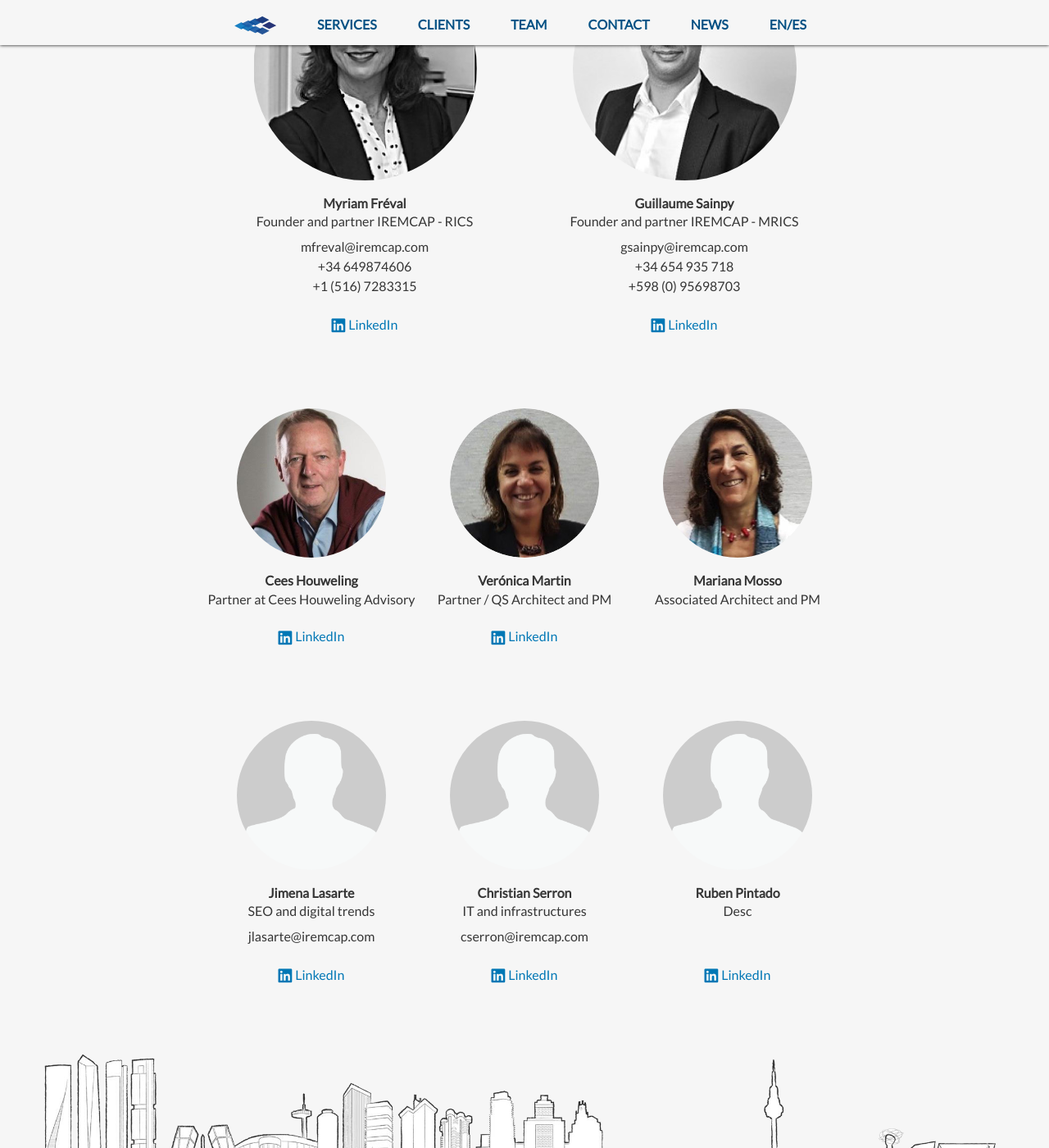
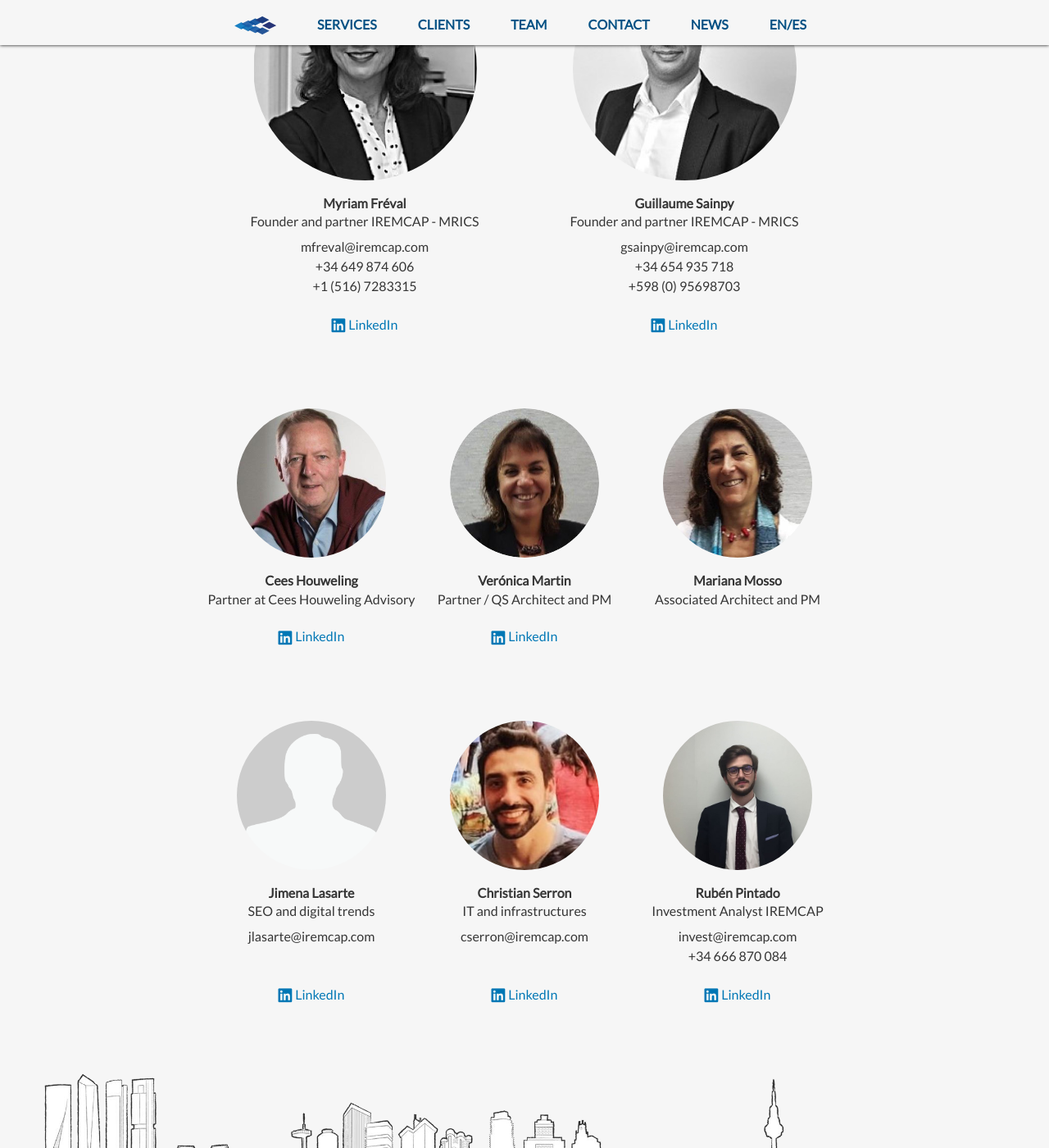
Before and after one commit to cserron/iremcap, a Jekyll site: the page built from team.md, in a window 1280 px wide and 1400 px high, scrolled down 320 px. Shown: the whole window at 82% size. Built offline with Jekyll 4.4.1, drawn with Linux system fonts in a browser that asks for light colours; nearby versions of some CDN libraries.

Commit message:
Added Team info.

```diff
--- a/_data/page__team.yml
+++ b/_data/page__team.yml
@@ -5,7 +5,78 @@
   team:
     - link: /assets/images/team/myriam_freval.jpg
       name: Myriam Fréval
-      description: Founder and partner IREMCAP - RICS
+      description: Founder and partner IREMCAP - MRICS
+      email: mfreval@iremcap.com
+      phones:
+        - +34 649 874 606
+        - +1 (516) 7283315
+      social:
+        - network: LinkedIn
+          url: https://www.linkedin.com/in/myriamfreval/
+
+    - link: /assets/images/team/guillaume_sainpy.jpg
+      name: Guillaume Sainpy
+      description: Founder and  partner IREMCAP - MRICS
+      email: gsainpy@iremcap.com
+      phones:
+        - +34 654 935 718
+        - +598 (0) 95698703
+      social:
+        - network: LinkedIn
+          url: https://www.linkedin.com/in/gsainpy/
+
+    - link: /assets/images/team/cees_houweling.jpg
+      name: Cees Houweling
+      description: Partner at Cees Houweling Advisory
+      social:
+        - network: LinkedIn
+          url: https://www.linkedin.com/in/ceeshouweling/
+
+    - link: /assets/images/team/veronica_martin.jpg
+      name: Verónica Martin
+      description: Partner / QS Architect and PM
+      social:
+        - network: LinkedIn
+          url: https://www.linkedin.com/in/ceeshouweling/
+
+    - link: /assets/images/team/mariana_mosso.jpg
+      name: Mariana Mosso
+      description: Associated Architect and PM
+
+    - link: /assets/images/team/person.png
+      name: Jimena Lasarte
+      description: SEO and digital trends
+      email: jlasarte@iremcap.com
+      social:
+        - network: LinkedIn
+          url: https://www.linkedin.com/in/jimena-lasarte-49945028/
+
+    - link: /assets/images/team/christian_serron.jpg
+      name: Christian Serron
+      description: IT and infrastructures
+      email: cserron@iremcap.com
+      social:
+        - network: LinkedIn
+          url: https://www.linkedin.com/in/cserron/
+
+    - link: /assets/images/team/ruben_pintado.jpg
+      name: Rubén Pintado
+      description: Investment Analyst IREMCAP
+      email: invest@iremcap.com
+      phones:
+        - +34 666 870 084
+      social:
+        - network: LinkedIn
+          url: https://www.linkedin.com/in/ruben-pintado-83b77441/
+
+es:
+
+  title: Nuestro Equipo
+
+  team:
+    - link: /assets/images/team/myriam_freval.jpg
+      name: Myriam Fréval
+      description: Founder and partner IREMCAP - MRICS
       email: mfreval@iremcap.com
       phones:
         - +34 649874606
@@ -51,7 +122,7 @@
         - network: LinkedIn
           url: https://www.linkedin.com/in/jimena-lasarte-49945028/
 
-    - link: /assets/images/team/person.png
+    - link: /assets/images/team/christian_serron.jpg
       name: Christian Serron
       description: IT and infrastructures
       email: cserron@iremcap.com
@@ -59,77 +130,12 @@
         - network: LinkedIn
           url: https://www.linkedin.com/in/cserron/
 
-    - link: /assets/images/team/person.png
-      name: Ruben Pintado
-      description: Desc
+    - link: /assets/images/team/ruben_pintado.jpg
+      name: Rubén Pintado
+      description: Analista de Inversiones IREMCAP
+      email: invest@iremcap.com
+      phones:
+        - +34 666 870 084
       social:
         - network: LinkedIn
           url: https://www.linkedin.com/in/ruben-pintado-83b77441/
-
-es:
-
-  title: Nuestro Equipo
-
-  team:
-    - link: /assets/images/team/myriam_freval.jpg
-      name: Myriam Fréval
-      description: Founder and partner IREMCAP - RICS
-      email: mfreval@iremcap.com
-      phones:
-        - +34 649874606
-        - +1 (516) 7283315
-      social:
-        - network: LinkedIn
-          url: https://www.linkedin.com/in/myriamfreval/
-
-    - link: /assets/images/team/guillaume_sainpy.jpg
-      name: Guillaume Sainpy
-      description: Founder and  partner IREMCAP - MRICS
-      email: gsainpy@iremcap.com
-      phones:
-        - +34 654 935 718
-        - +598 (0) 95698703
-      social:
-        - network: LinkedIn
-          url: https://www.linkedin.com/in/gsainpy/
-
-    - link: /assets/images/team/cees_houweling.jpg
-      name: Cees Houweling
-      description: Partner at Cees Houweling Advisory
-      social:
-        - network: LinkedIn
-          url: https://www.linkedin.com/in/ceeshouweling/
-
-    - link: /assets/images/team/veronica_martin.jpg
-      name: Verónica Martin
-      description: Partner / QS Architect and PM
-      social:
-        - network: LinkedIn
-          url: https://www.linkedin.com/in/ceeshouweling/
-
-    - link: /assets/images/team/mariana_mosso.jpg
-      name: Mariana Mosso
-      description: Associated Architect and PM
-
-    - link: /assets/images/team/person.png
-      name: Jimena Lasarte
-      description: SEO and digital trends
-      email: jlasarte@iremcap.com
-      social:
-        - network: LinkedIn
-          url: https://www.linkedin.com/in/jimena-lasarte-49945028/
-
-    - link: /assets/images/team/person.png
-      name: Christian Serron
-      description: IT and infrastructures
-      email: cserron@iremcap.com
-      social:
-        - network: LinkedIn
-          url: https://www.linkedin.com/in/cserron/
-
-    - link: /assets/images/team/person.png
-      name: Ruben Pintado
-      description: Analista de inversiones
-      social:
-        - network: LinkedIn
-          url: https://www.linkedin.com/in/ruben-pintado-83b77441/
--- a/_layouts/team.html
+++ b/_layouts/team.html
@@ -35,7 +35,7 @@
           {% if member.social %}
             <ul>
               {% for social in member.social %}
-              <li class="{{ social.network | downcase }}"><a href="{{ social.url }}" title="{{ social.network }}">{{ social.network }}</a></li>
+              <li class="{{ social.network | downcase }}"><a href="{{ social.url }}" title="{{ social.network }}" rel="noopener noreferrer" target="_blank">{{ social.network }}</a></li>
               {% endfor %}
             </ul>
             {% endif %}
```
Also changed, not shown: assets/images/team/christian_serron.jpg (added), assets/images/team/ruben_pintado.jpg (added).
